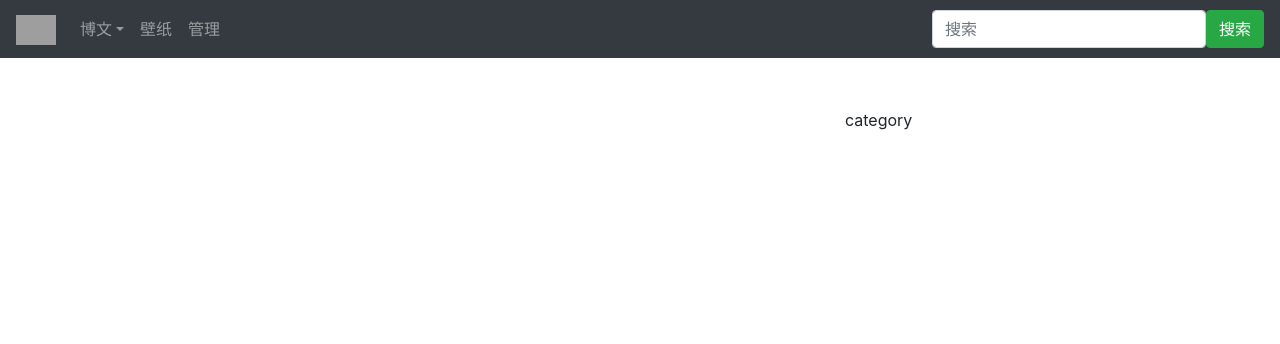
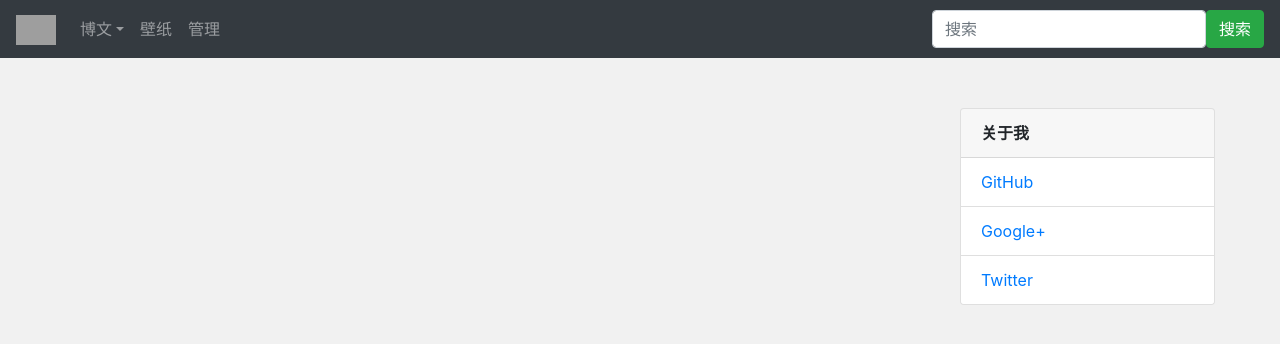
Before and after one commit to gaogep/realblog, a Flask app: page / in a window 1280 px wide. Shown: the top 344 px of the page. Run offline with Flask 2, Linux system fonts and the light colour scheme; data that the repository does not hold is empty; some libraries are stand-ins or nearby versions; grey boxes are pictures that could not be loaded.

Commit message:
编写首页页面(三)

```diff
--- a/app/settings.py
+++ b/app/settings.py
@@ -7,7 +7,7 @@ class BaseConfig:
     SQLALCHEMY_TRACK_MODIFICATIONS = False
     SQLALCHEMY_RECORD_QUERIES = True
 
-    BLOG_PER_PAGE = 6
+    BLOG_PER_PAGE = 5
 
 
 class DevConfig(BaseConfig):
--- a/app/templates/base.html
+++ b/app/templates/base.html
@@ -9,7 +9,7 @@
     <link rel="stylesheet" href="{{ url_for('static', filename='css/bootstrap.min.css') }}">
     {% endblock head %}
 </head>
-<body>
+<body style="background: #f1f1f1">
 {% block nav %}
     <nav class="navbar navbar-expand-lg bg-dark navbar-dark">
         <a class="navbar-brand" href="#">
@@ -23,9 +23,7 @@
                 <li class="nav-item dropdown">
                     <a class="nav-link dropdown-toggle" href="#" id="navbarblogdrop" data-toggle="dropdown">博文</a>
                     <div class="dropdown-menu">
-                        {% for category in categories %}
-                            <a class="dropdown-item" href="#">{{ category.name }}</a>
-                        {% endfor %}
+                        <a class="dropdown-item" href="#">test</a>
                     </div>
                 </li>
                 <li class="nav-item">
@@ -51,7 +49,8 @@
         </div>
     {% endfor %}
     {% block content %}{% endblock content %}
-    {% block footer %}{% endblock footer %}
+    {% block footer %}
+    {% endblock footer %}
 </main>
 
 {% block scripts %}
--- a/app/templates/index.html
+++ b/app/templates/index.html
@@ -5,26 +5,11 @@
 
 {% block content %}
 <div class="row" style="margin-top: 50px; margin-bottom: 50px">
-    <div class="col-md-8">
-        {% if posts %}
-            {% for post in posts %}
-                <div class="article-abstract">
-                    <h4 >{{ post.title }}</h4>
-                    <p style="text-align: justify">
-                        {{ post.content|striptags|truncate }}
-                        <small><a href="#">更多</a></small>
-                    </p>
-                    分类:<a href="#">{{ post.category.name }}</a>
-                    <span class="float-right">{{ moment(post.timestamp).format('LL') }}</span>
-                    {% if not loop.last %}
-                        <hr>
-                    {% endif %}
-                </div>
-            {% endfor %}
-        {% endif %}
+    <div class="col-md-9">
+        {% include 'listposts.html' %}
     </div>
-    <div class="col-md-4">
-        category
+    <div class="col-md-3">
+        {% include 'sidebar.html' %}
     </div>
 </div>
 {% endblock %}
--- /dev/null
+++ b/app/templates/listposts.html
@@ -0,0 +1,17 @@
+{% if posts %}
+    {% for post in posts %}
+        <div class="article-abstract" style="background-color: #fff">
+            <h4 >{{ post.title }}</h4>
+            <p style="text-align: justify">
+                {{ post.content|striptags|truncate }}
+                <small><a href="#">更多</a></small>
+            </p>
+            分类:<a href="#">{{ post.category.name }}</a>
+            <span class="float-right">{{ moment(post.timestamp).format('LL') }}</span>
+            {% if not loop.last %}
+                <hr>
+            {% endif %}
+        </div>
+    {% endfor %}
+    <div style="margin-top: 40px;position: relative;left: 130px">{{ render_pagination(pagination) }}</div>
+{% endif %}
--- /dev/null
+++ b/app/templates/sidebar.html
@@ -0,0 +1,27 @@
+{% if categories %}
+    <div class="card" style="position: relative; left: 20px">
+        <div class="card-header"><strong>文章分类</strong></div>
+        <ul class="list-group list-group-flush">
+            {% for catgory in categories %}
+            <li class="list-group-item d-flex justify-content-between align-items-center">
+                <a href=#>{{ catgory.name }}</a>
+                <span class="badge badge-primary badge-pill">{{ catgory.posts|length }}</span>
+            </li>
+            {% endfor %}
+        </ul>
+    </div>
+{% endif %}
+<div class="card" style="position: relative; left: 20px">
+        <div class="card-header"><strong>关于我</strong></div>
+        <ul class="list-group list-group-flush">
+            <li class="list-group-item d-flex justify-content-between align-items-center">
+                <a href=#>GitHub</a>
+            </li>
+            <li class="list-group-item d-flex justify-content-between align-items-center">
+                <a href=#>Google+</a>
+            </li>
+            <li class="list-group-item d-flex justify-content-between align-items-center">
+                <a href=#>Twitter</a>
+            </li>
+        </ul>
+</div>
```
